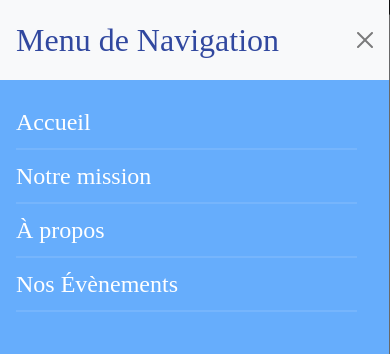
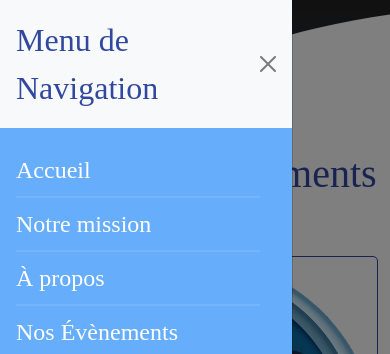
Before and after one commit to Blamxis/ClimatAssoc, a plain HTML site: page Event.html in a window 390 px wide. Both pictures are taken after a click on the button "Toggle navigation". Shown: the top 354 px of the page. Drawn offline with Linux system fonts and the light colour scheme; a web font is replaced by a local one.

Commit message:
correct bug event page

```diff
--- a/Assets/CSS/StylesEvent.css
+++ b/Assets/CSS/StylesEvent.css
@@ -53,6 +53,19 @@ body {
 .navbar-brand img {
     max-width: 100px;
     height: 100px;
+}
+
+@media (max-width: 768px) {
+    .custom-offcanvas {
+        width: 75% !important;
+    }
+
+    .navbar-toggler {
+        position: fixed;
+        top: 10px;
+        left: 10px;
+        opacity: 0.5;
+    }
 }
 
 /*** Section 1 ***/
@@ -111,6 +124,11 @@ body {
     }
 }
 
+@media (max-width: 768px) {
+    .sec1 h1 {
+        font-size: 2.5em;
+    }
+}
 
 /*** Footer ***/
 
--- a/Event.html
+++ b/Event.html
@@ -31,7 +31,7 @@
                     <span class="navbar-toggler-icon"></span>
                 </button>
 
-                <div class="offcanvas offcanvas-start text-bg-light" tabindex="-1" id="offcanvasDarkNavbar"
+                <div class="custom-offcanvas offcanvas offcanvas-start text-bg-light" tabindex="-1" id="offcanvasDarkNavbar"
                     aria-labelledby="offcanvasDarkNavbarLabel">
                     <div class="offcanvas-header">
                         <h5 class="offcanvas-title" id="offcanvasDarkNavbarLabel">Menu de Navigation</h5>
```
